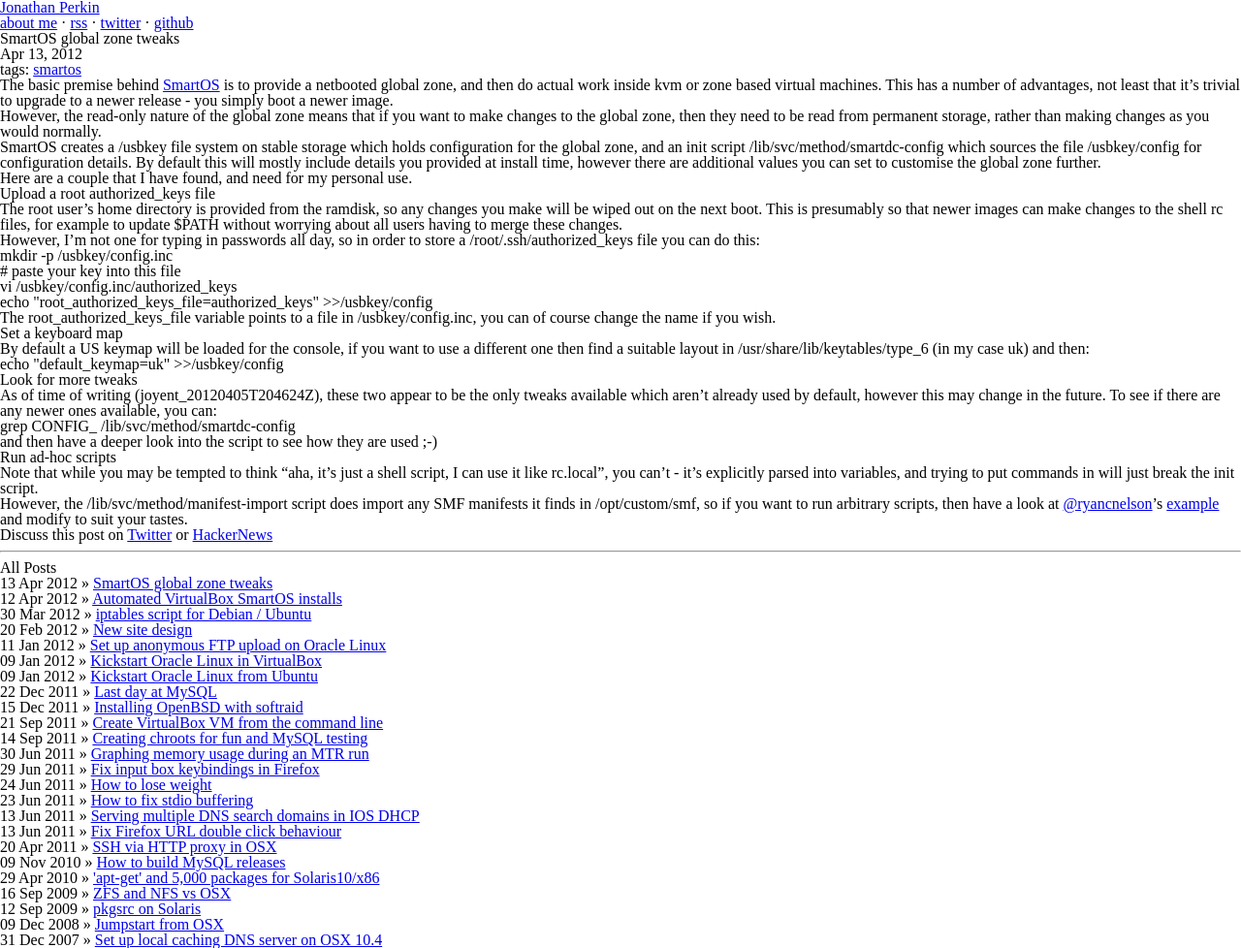
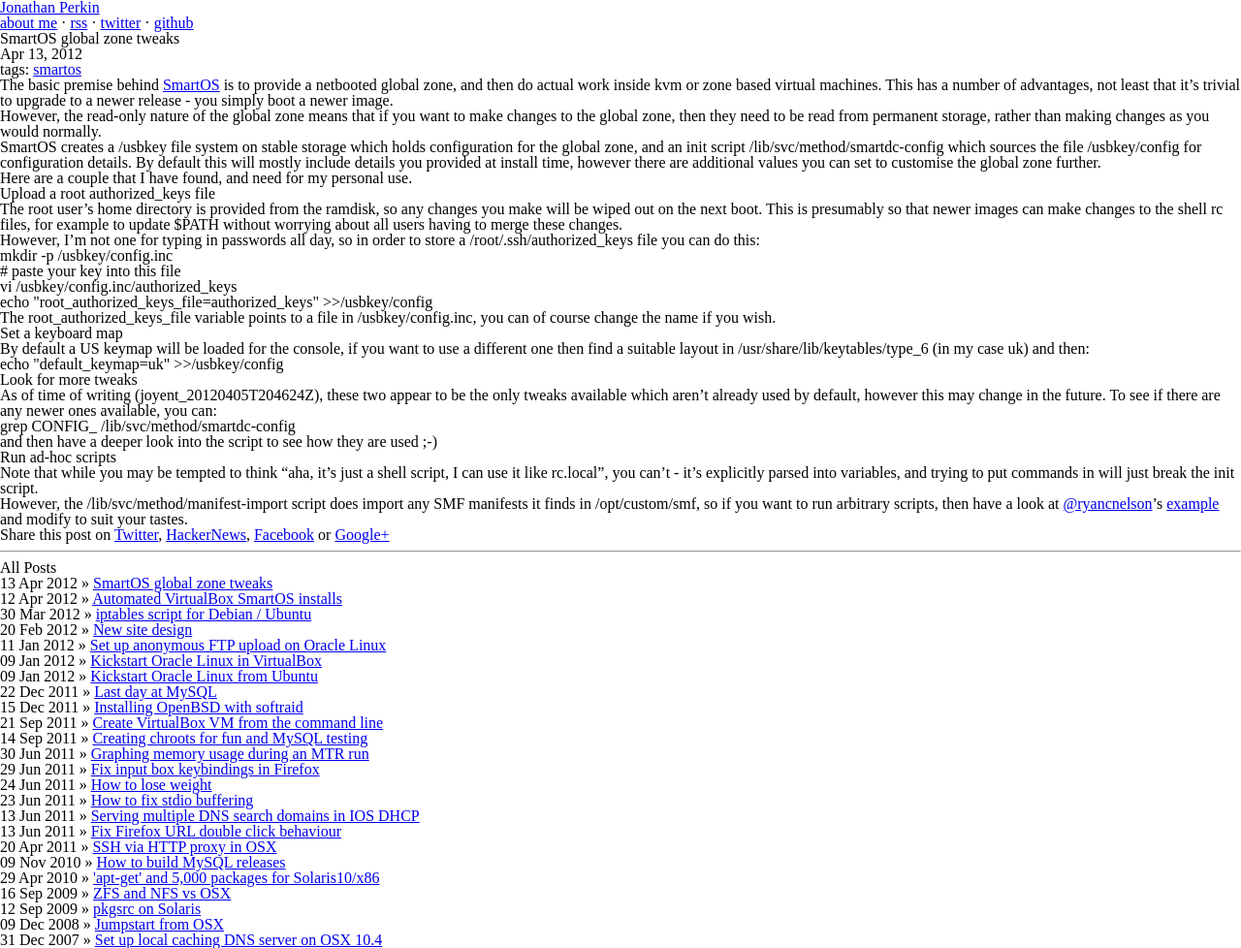
Before and after one commit to jperkin/www.perkin.org.uk, a Jekyll site: the page built from _posts/2012-04-13-smartos-global-zone-tweaks.markdown, in a window 1280 px wide. Shown: the whole page at 97% size. Built offline with Jekyll 4.4.1, drawn with Linux system fonts in a browser that asks for light colours.

Commit message:
Revamp the share/discussion parts.
Remove the hackernews/twitter ids, that's too much faff and inconsistent
as not all posts will have those links.  Instead go for a much simpler
set of 'share' links to submit a post to a bunch of different social
media sites.

Add OpenGraph metadata for Facebook/Google+.

Rename CSS id to postshare to reflect the change.

```diff
--- a/_layouts/default.html
+++ b/_layouts/default.html
@@ -7,7 +7,11 @@
     <link href="/css/autumn.css" rel="stylesheet" type="text/css" />
     <meta name="author" content="Jonathan Perkin">{% if page.metacontent %}
     <meta name="description" content="{{ page.metacontent }}">{% endif %}
-    <meta charset="utf-8">
+    <meta charset="utf-8">{% if page.id %}
+    <meta property="og:title" content="{{ page.title }}" />
+    <meta property="og:type" content="article" />
+    <meta property="og:url" content="http://{{ site.url }}{{ page.url }}" />
+    <meta property="og:image" content="http://{{ site.url }}/files/images/avatar.jpg" />{% endif %}
     <meta http-equiv="content-type" content="text/html;charset=UTF-8" />{% if site.url == 'www.perkin.org.uk' %}
     <script type="text/javascript">
       var _gaq = _gaq || [];
--- a/_layouts/post.html
+++ b/_layouts/post.html
@@ -13,9 +13,13 @@
         </div>
         <div id="postbody">
           {{ content }}
-        </div>{% if page.twid %}
-        <div id="postdiscuss">
-          Discuss this post on <a href="https://twitter.com/#!/jperkin/status/{{ page.twid }}">Twitter</a>{% if page.hnid %} or <a href="http://news.ycombinator.com/item?id={{ page.hnid }}">HackerNews</a>{% endif %}
-        </div>{% endif %}
+        </div>
+        <div id="postshare">
+          Share this post on
+          <a href='http://twitter.com/share?url=http://{{ site.url }}{{ page.url }}&text="{{ page.title }}" by @jperkin'>Twitter</a>,
+          <a href='http://news.ycombinator.com/submitlink?u=http://{{ site.url }}{{ page.url }}&t={{ page.title }}'>HackerNews</a>,
+          <a href='http://www.facebook.com/sharer/sharer.php?u=http://{{ site.url }}{{ page.url }}&t={{ page.title }}'>Facebook</a> or
+          <a href='https://plus.google.com/share?url=http://{{ site.url }}{{ page.url }}'>Google+</a>
+        </div>
         <hr />
       </div>
--- a/_posts/2012-04-12-automated-virtualbox-smartos-installs.markdown
+++ b/_posts/2012-04-12-automated-virtualbox-smartos-installs.markdown
@@ -1,6 +1,5 @@
 ---
 layout: post
-twid: 190432389116342272
 title: Automated VirtualBox SmartOS installs
 tags: [smartos, virtualbox]
 ---
--- a/_posts/2012-04-13-smartos-global-zone-tweaks.markdown
+++ b/_posts/2012-04-13-smartos-global-zone-tweaks.markdown
@@ -1,6 +1,4 @@
 ---
-hnid: 3837437
-twid: 190747570207858688
 layout: post
 title: SmartOS global zone tweaks
 tags: [smartos]
--- a/css/screen.scss
+++ b/css/screen.scss
@@ -22,8 +22,8 @@
 $color_postbody_a:		$color_maintext;
 $color_postbody_a_visited:	#666666;
 $color_table:			$color_maintext;
-$color_discuss:			$color_maintext;
-$color_discuss_a:		$color_maintext;
+$color_share:			$color_maintext;
+$color_share_a:			$color_maintext;
 $color_posts_a:			$color_maintext;
 $color_posts_a_visited:		#666666;
 //
@@ -227,16 +227,16 @@
   border: 1px solid #aaa;
   padding: 5px;
 }
-#postdiscuss {
-  color: $color_discuss;
+#postshare {
+  color: $color_share;
   font-family: Verdana, 'DejaVu Sans', sans-serif;
   font-size: 12px;
   font-weight: 100;
   padding-bottom: 10px;
   text-align: center;
 }
-#postdiscuss a {
-  color: $color_discuss_a;
+#postshare a {
+  color: $color_share_a;
 }
 
 /*
```
Also changed, not shown: _includes/images/avatar.jpg (added).
